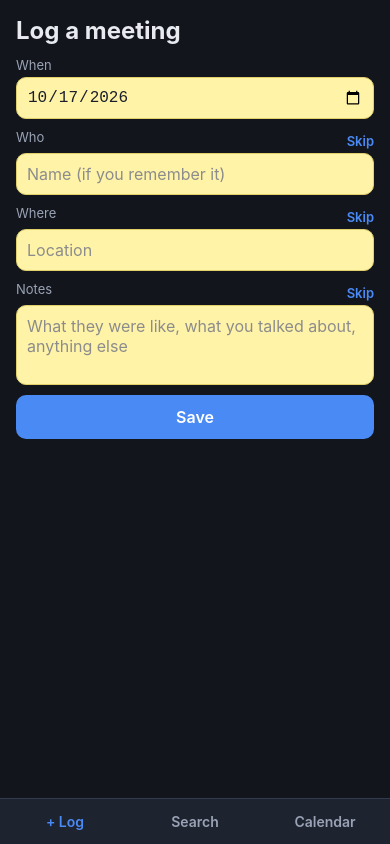
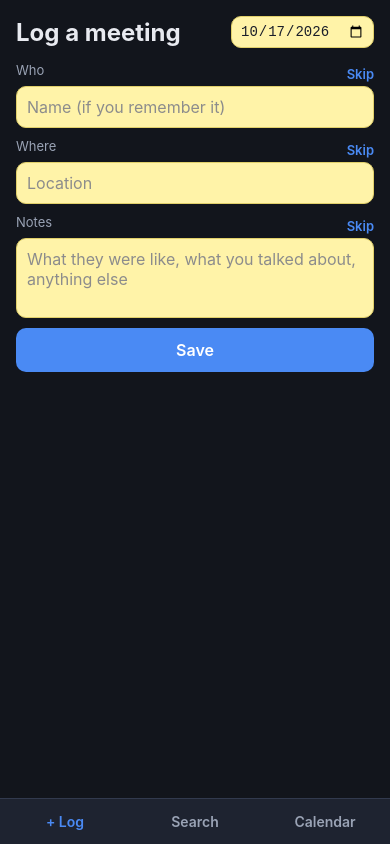
Before and after one commit to ialoni66/life-long-logbook, a React Native app: screen / in a window 390 px wide. Built offline with nearby package versions, Linux system fonts and the light colour scheme.

Commit message:
Move date to a compact chip beside the entry title
Co-Authored-By: Claude Sonnet 5.5 <noreply@anthropic.com>

```diff
--- a/src/DateField.tsx
+++ b/src/DateField.tsx
@@ -2,15 +2,11 @@ import React, { useState } from "react";
 import { Platform, Pressable, Text } from "react-native";
 import DateTimePicker from "@react-native-community/datetimepicker";
 import { colors, styles } from "./styles";
+import { ymd } from "./types";
 
 type Props = { value: string; onChange: (v: string) => void };
 
-const fmt = (d: Date) => {
-  const m = String(d.getMonth() + 1).padStart(2, "0");
-  const day = String(d.getDate()).padStart(2, "0");
-  return `${d.getFullYear()}-${m}-${day}`;
-};
-
+// Small date chip meant to sit in a screen header.
 export function DateField({ value, onChange }: Props) {
   const [open, setOpen] = useState(false);
 
@@ -20,32 +16,46 @@ export function DateField({ value, onChange }: Props) {
       value,
       onChange: (e: any) => e.target.value && onChange(e.target.value),
       style: {
-        padding: 10,
-        fontSize: 16,
+        padding: "6px 8px",
+        fontSize: 14,
         borderRadius: 10,
         border: "1px solid #e0cf6a",
         background: "#fff3a8",
         color: "#1b1f2a",
         colorScheme: "light",
-        marginBottom: 10,
       },
     });
   }
 
   const [y, m, d] = value.split("-").map(Number);
+  const date = new Date(y, m - 1, d);
+
+  // iPhone: the system's compact date chip opens its own calendar popover.
+  if (Platform.OS === "ios") {
+    return (
+      <DateTimePicker
+        value={date}
+        mode="date"
+        display="compact"
+        accentColor={colors.acc}
+        onChange={(_, picked) => picked && onChange(ymd(picked))}
+      />
+    );
+  }
+
   return (
     <>
-      <Pressable style={styles.input} onPress={() => setOpen(true)}>
+      <Pressable style={[styles.input, { marginBottom: 0, paddingVertical: 6 }]} onPress={() => setOpen(true)}>
         <Text style={{ color: colors.inputFg }}>{value}</Text>
       </Pressable>
       {open && (
         <DateTimePicker
-          value={new Date(y, m - 1, d)}
+          value={date}
           mode="date"
-          display={Platform.OS === "ios" ? "inline" : "default"}
-          onChange={(_, date) => {
-            setOpen(Platform.OS === "ios");
-            if (date) onChange(fmt(date));
+          display="default"
+          onChange={(_, picked) => {
+            setOpen(false);
+            if (picked) onChange(ymd(picked));
           }}
         />
       )}
--- a/src/LogScreen.tsx
+++ b/src/LogScreen.tsx
@@ -60,10 +60,11 @@ export function LogScreen({ editing, onSave, onCancel }: Props) {
 
   return (
     <>
-      <Text style={styles.title}>{editing ? "Edit entry" : "Log a meeting"}</Text>
+      <View style={styles.headerRow}>
+        <Text style={[styles.title, { marginBottom: 0 }]}>{editing ? "Edit entry" : "Log a meeting"}</Text>
+        <DateField value={date} onChange={setDate} />
+      </View>
       {saved && <Text style={[styles.link, { fontWeight: "600" }]}>Saved ✓</Text>}
-      <Text style={styles.label}>When</Text>
-      <DateField value={date} onChange={setDate} />
       {(Object.keys(LABELS) as Field[]).map((f) => (
         <React.Fragment key={f}>
           <View style={styles.labelRow}>
--- a/src/styles.ts
+++ b/src/styles.ts
@@ -11,6 +11,7 @@ export const styles = StyleSheet.create({
   title: { fontSize: 24, fontWeight: "700", color: colors.fg, marginBottom: 12 },
   label: { color: colors.mut, fontSize: 13, marginBottom: 4 },
   input: { backgroundColor: colors.inputBg, color: colors.inputFg, borderWidth: 1, borderColor: colors.inputLine, borderRadius: 10, padding: 10, fontSize: 16, marginBottom: 10 },
+  headerRow: { flexDirection: "row", justifyContent: "space-between", alignItems: "center", marginBottom: 14 },
   inputOff: { opacity: 0.45 },
   labelRow: { flexDirection: "row", justifyContent: "space-between", alignItems: "flex-end", marginBottom: 4 },
   skip: { color: colors.acc, fontSize: 13, fontWeight: "600" },
```
